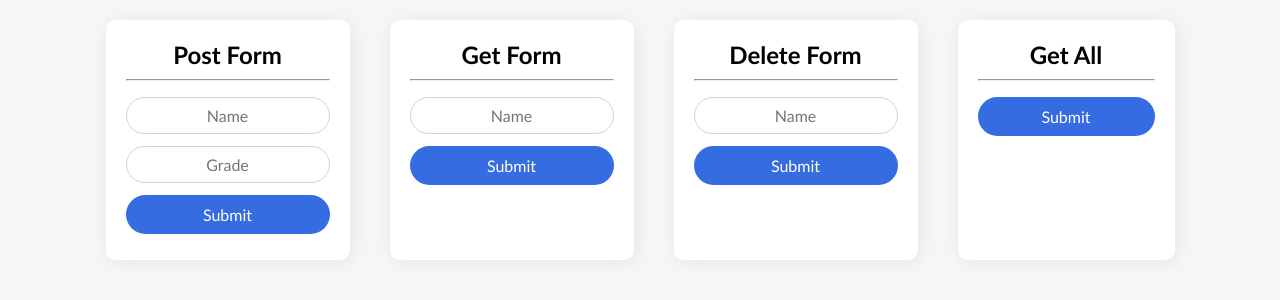
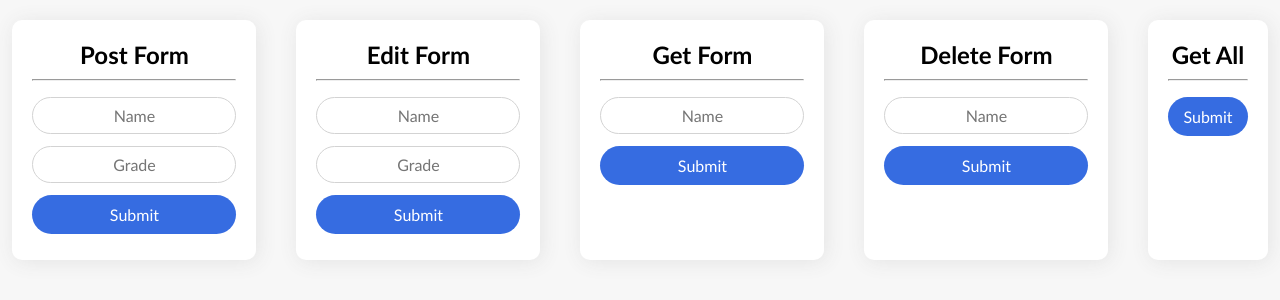
Before and after one commit to asingh942942/Student-Grades, a Flask app: page /grades in a window 1280 px wide. Shown: the top 300 px of the page. Run offline with Flask 2, Linux system fonts and the light colour scheme.

Commit message:
replaced grades.json with sqlalchemy database

```diff
--- a/app.py
+++ b/app.py
@@ -1,6 +1,14 @@
-from flask import Flask, request, render_template, url_for, json, redirect
+from flask import Flask, request, render_template, url_for, json, redirect, jsonify
+from flask_sqlalchemy import SQLAlchemy
 
 app = Flask(__name__)
+app.config["SQLALCHEMY_DATABASE_URI"] = "sqlite:///grades.sqlite"
+db = SQLAlchemy(app)
+
+class Student(db.Model):
+    id = db.Column(db.Integer, primary_key=True)
+    name = db.Column(db.String, unique=True, nullable=False)
+    grade = db.Column(db.Float, unique=False, nullable=False)
 
 @app.route("/")
 def main():
@@ -10,37 +18,48 @@ def main():
 def input_grade():
     if request.method != "GET":
         studentName = request.get_json().get("name")
-        grade = request.get_json().get("grade")
-        if studentName and grade >= 0:
-            with open("./static/grades.json", "r") as jsonFile:
-                gradesDict = json.load(jsonFile)
-            with open("./static/grades.json", "w") as jsonFile:
-                gradesDict.update({studentName: grade})
-                json.dump(gradesDict, jsonFile)
-            return json.dumps(gradesDict)
+        studentGrade = request.get_json().get("grade")
+        if studentName and studentGrade >= 0:
+            if request.method == "POST":
+                student = Student(name=studentName, grade=studentGrade)
+                db.session.add(student)
+                db.session.commit()
+                return redirect("/grades/all")
+            elif request.method == "PUT":
+                updateStudent = Student.query.filter_by(name=studentName).first()
+                updateStudent.grade = studentGrade
+                db.session.commit()
+                return json.dumps({"Edited": updateStudent.name})
         else:
-            return json.dumps("Error")
+            return json.dumps("Incorrect Data")
     return render_template('index.html')
 
-@app.route("/grades/<name>", methods=["GET", "DELETE"])
-def get_grade(name):
-    with open("./static/grades.json", "r") as jsonFile:
-        gradesDict = json.load(jsonFile)
-    for key, value in gradesDict.items():
-        if key == name:
-            if request.method == "DELETE":
-                gradesDict.pop(key)
-                with open("./static/grades.json", "w") as jsonFile:
-                    json.dump(gradesDict, jsonFile)
-                return json.dumps(gradesDict)
-            return json.dumps(f"{key}: {value}")
-    return json.dumps("Not Found")
+@app.route("/grades/<studentName>", methods=["GET", "DELETE"])
+def get_grade(studentName):
+    student = Student.query.filter_by(name=studentName).first()
+    if(bool(student)):
+        if request.method == "DELETE":
+            db.session.delete(student)
+            db.session.commit()
+            return json.dumps({"Deleted": student.name})
+        return json.dumps(f"{student.name}: {student.grade}")
+    else:
+        return json.dumps("Not Found")
 
 @app.route("/grades/all", methods=["GET"])
 def get_all():
-    with open("./static/grades.json", "r") as jsonFile:
-        gradesDict = json.load(jsonFile)
-        return json.dumps(gradesDict)
+    entry_as_dict = {}
+    for entry in Student.query.all():
+        entry_as_dict[entry.name] = entry.grade
+    if(entry_as_dict):
+        return json.dumps(entry_as_dict)
+    else:
+        return json.dumps("Error")
+
+@app.route("/database", methods=["GET"])
+def get_database_all():
+    db.create_all()
+    return render_template("database.html", students = Student.query.all())
 
 if __name__ == '__main__':
     app.run(debug=True)
--- a/static/script.js
+++ b/static/script.js
@@ -3,6 +3,10 @@
 const stu_name = document.querySelector(".student-name");
 const grade = document.querySelector(".grade");
 const submitBtn = document.querySelector(".submitBtn");
+
+const put_stu_name = document.querySelector(".put-student-name");
+const put_grade = document.querySelector(".put-grade");
+const put_submitBtn = document.querySelector(".put-submitBtn");
 
 const get_stu_name = document.querySelector(".get-student-name");
 const get_submitBtn = document.querySelector(".get-submitBtn");
@@ -36,6 +40,30 @@ function inputGrade() {
   resultBox.classList.remove("hidden");
   stu_name.value = grade.value = "";
   submitBtn.removeEventListener("click", this);
+}
+
+function editGrade() {
+  handleResults();
+  fetch("/grades", {
+    method: "PUT",
+    headers: {
+      "Content-Type": "application/json",
+      Accept: "application/json",
+    },
+    body: JSON.stringify({
+      name: put_stu_name.value,
+      grade: Number(put_grade.value),
+    }),
+  })
+    .then((response) => response.json()) // json() returns a promise that turns the response from the fetch request from json into a js object
+    .then((data) => handleData(data))
+    .catch((error) => {
+      console.error("Error:", error);
+    });
+
+  resultBox.classList.remove("hidden");
+  put_stu_name.value = put_grade.value = "";
+  put_submitBtn.removeEventListener("click", this);
 }
 
 function getGrade() {
@@ -105,6 +133,7 @@ function handleResults() {
 }
 
 submitBtn.addEventListener("click", inputGrade);
+put_submitBtn.addEventListener("click", editGrade);
 get_submitBtn.addEventListener("click", getGrade);
 del_submitBtn.addEventListener("click", deleteGrade);
 get_all_submitBtn.addEventListener("click", getAllGrades);
--- a/templates/index.html
+++ b/templates/index.html
@@ -24,6 +24,24 @@
         />
         <input class="grade" type="text" placeholder="Grade" name="Grade" />
         <input class="submitBtn" type="submit" value="Submit" />
+      </div>
+      <div class="put-form form">
+        <h2>Edit Form</h2>
+        <hr />
+        <input
+          class="put-student-name"
+          type="text"
+          placeholder="Name"
+          name="Name"
+        />
+        <input
+          class="put-grade"
+          type="text"
+          placeholder="Grade"
+          name="Grade"
+          type="text"
+        />
+        <input class="put-submitBtn" type="submit" value="Submit" />
       </div>
       <div class="get-form form">
         <h2>Get Form</h2>
```
Also changed, not shown: static/grades.json (deleted, +0 -8 lines), templates/database.html (added, +30 -0 lines), instance/grades.sqlite (added), 1 other file.
